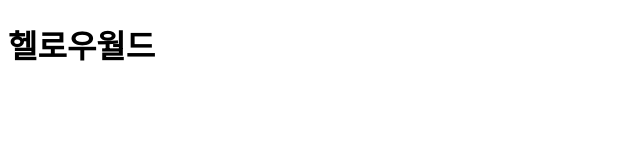
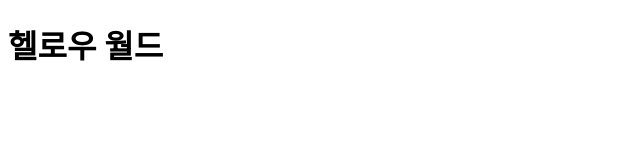
Before and after one commit to huh-yj/portfolio.github.io, a plain HTML site: page port.html in a window 1280 px wide. Shown: the full height of the page, 0-640 px from the left. Drawn offline with Linux system fonts and the light colour scheme.

Commit message:
Update port.html

```diff
--- a/port.html
+++ b/port.html
@@ -1,6 +1,9 @@
 <!DOCTYPE html>
 <html>
+<head>
+  <title>제목</title>
+</head>
 <body>
-  <h1>헬로우월드</h1>
+  <h1>헬로우 월드</h1>
 </body>
 </html>
```
